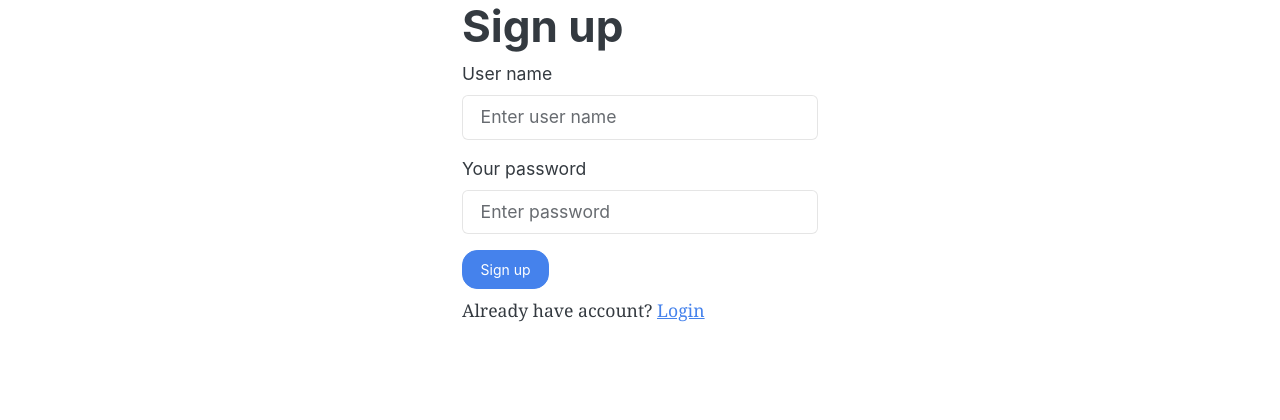
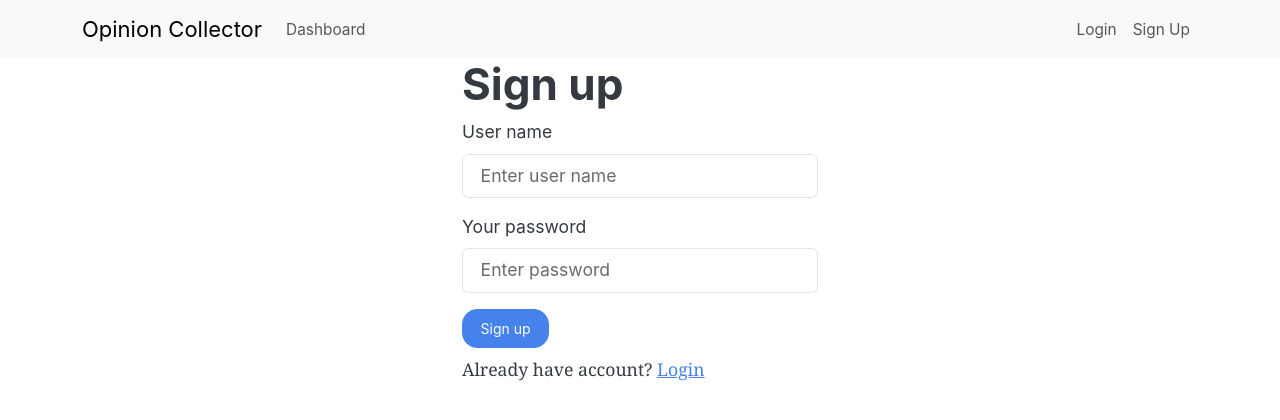
Before and after one commit to cladur/opinion-collector, a React (Create React App) app in the folder frontend/: page /signup in a window 1280 px wide. Shown: the top 420 px of the page. Built offline with nearby package versions, Linux system fonts and the light colour scheme.

Commit message:
feat(frontend): added universal navbar for all pages and error messages on login

```diff
--- a/frontend/src/App.js
+++ b/frontend/src/App.js
@@ -10,6 +10,7 @@
 import Signup from "./components/signup/Signup";
 import Login from "./components/login/Login";
 import Dashboard from "./components/dashboard/Dashboard";
+import Navigation from "./components/Navigation";
 
 import axios from "axios";
 axios.defaults.baseURL = "http://127.0.0.1:8000";
@@ -19,6 +20,7 @@
     return (
       <div>
         <Root>
+          <Navigation />
           <ToastContainer hideProgressBar={true} newestOnTop={true} />
           <Switch>
             <Route path="/signup" component={Signup} />
--- /dev/null
+++ b/frontend/src/components/Navigation.js
@@ -0,0 +1,80 @@
+import React, { Component } from "react";
+import Container from "react-bootstrap/Container";
+import Nav from "react-bootstrap/Nav";
+import Navbar from "react-bootstrap/Navbar";
+
+import { withRouter } from "react-router-dom"; // new import
+import { connect } from "react-redux"; // new import
+
+import { logout } from "./login/LoginActions";
+
+class Navigation extends Component {
+  isAuthenticated() {
+    return localStorage.getItem("token") !== null;
+  }
+
+  getUserName() {
+    var userData = localStorage.getItem("user");
+    var json = JSON.parse(userData);
+    if (json) {
+      return json.username;
+    }
+    return "";
+  }
+
+  onLogout = () => {
+    this.props.logout();
+  };
+
+  userContent() {
+    if (this.isAuthenticated()) {
+      return (
+        <Nav>
+          <Navbar.Text>
+            User: <b>{this.getUserName()}</b>
+          </Navbar.Text>
+          <Nav.Link onClick={this.onLogout}>Logout</Nav.Link>
+        </Nav>
+      );
+    } else {
+      return (
+        <Nav>
+          <Nav.Link href="/login">Login</Nav.Link>
+          <Nav.Link href="/signup">Sign Up</Nav.Link>
+        </Nav>
+      );
+    }
+  }
+
+  handleRefresh = () => {
+    // by calling this method react re-renders the component
+    this.setState({});
+  };
+
+  render() {
+    return (
+      <Navbar bg="light" expand="lg" margin="0" padding="0">
+        <Container>
+          <Navbar.Brand href="/">Opinion Collector</Navbar.Brand>
+          <Navbar.Toggle aria-controls="basic-navbar-nav" />
+          <Navbar.Collapse id="basic-navbar-nav">
+            <Nav className="me-auto">
+              <Nav.Link href="/dashboard">Dashboard</Nav.Link>
+            </Nav>
+          </Navbar.Collapse>
+          <Navbar.Collapse className="justify-content-end">
+            {this.userContent()}
+          </Navbar.Collapse>
+        </Container>
+      </Navbar>
+    );
+  }
+}
+
+const mapStateToProps = (state) => ({
+  auth: state.auth,
+});
+
+export default connect(mapStateToProps, {
+  logout,
+})(withRouter(Navigation));
--- a/frontend/src/components/dashboard/Dashboard.js
+++ b/frontend/src/components/dashboard/Dashboard.js
@@ -3,7 +3,7 @@
 import { connect } from "react-redux";
 import { withRouter } from "react-router-dom";
 
-import { Container, Navbar, Nav } from "react-bootstrap";
+import { Container } from "react-bootstrap";
 import { logout } from "../login/LoginActions";
 
 import ProductsList from "../products/ProductsList";
@@ -15,19 +15,8 @@
   };
 
   render() {
-    const { user } = this.props.auth;
     return (
       <div>
-        <Navbar bg="light">
-          <Navbar.Brand href="/">Home</Navbar.Brand>
-          <Navbar.Toggle />
-          <Navbar.Collapse className="justify-content-end">
-            <Navbar.Text>
-              User: <b>{user.username}</b>
-            </Navbar.Text>
-            <Nav.Link onClick={this.onLogout}>Logout</Nav.Link>
-          </Navbar.Collapse>
-        </Navbar>
         <Container>
           <ProductsList />
           <AddProduct />
--- a/frontend/src/components/login/Login.js
+++ b/frontend/src/components/login/Login.js
@@ -36,23 +36,30 @@
               <Form.Group className="mb-3" controlId="usernameId">
                 <Form.Label>User name</Form.Label>
                 <Form.Control
+                  isInvalid={this.props.auth.usernameError}
                   type="text"
                   name="username"
                   placeholder="Enter user name"
                   value={this.state.username}
                   onChange={this.onChange}
                 />
+                <Form.Control.Feedback type="invalid">
+                  {this.props.auth.usernameError}
+                </Form.Control.Feedback>
               </Form.Group>
-
               <Form.Group className="mb-3" controlId="passwordId">
                 <Form.Label>Your password</Form.Label>
                 <Form.Control
+                  isInvalid={this.props.auth.passwordError}
                   type="password"
                   name="password"
                   placeholder="Enter password"
                   value={this.state.password}
                   onChange={this.onChange}
                 />
+                <Form.Control.Feedback type="invalid">
+                  {this.props.auth.passwordError}
+                </Form.Control.Feedback>
               </Form.Group>
             </Form>
             <Button color="primary" onClick={this.onLoginClick}>
--- a/frontend/src/components/login/LoginActions.js
+++ b/frontend/src/components/login/LoginActions.js
@@ -1,7 +1,12 @@
 import axios from "axios";
 import { push } from "connected-react-router";
 import { toast } from "react-toastify";
-import { SET_TOKEN, SET_CURRENT_USER, UNSET_CURRENT_USER } from "./LoginTypes";
+import {
+  SET_TOKEN,
+  SET_CURRENT_USER,
+  UNSET_CURRENT_USER,
+  SET_CURRENT_USER_ERROR,
+} from "./LoginTypes";
 import { setAxiosAuthToken, toastOnError } from "../../utils/Utils";
 
 export const login = (userData, redirectTo) => (dispatch) => {
@@ -14,8 +19,11 @@
       dispatch(getCurrentUser(redirectTo));
     })
     .catch((error) => {
-      dispatch(unsetCurrentUser());
-      toastOnError(error);
+      dispatch({
+        type: SET_CURRENT_USER_ERROR,
+        errorData: error.response.data,
+      });
+      // toastOnError(error);
     });
 };
 
@@ -31,7 +39,7 @@
     })
     .catch((error) => {
       dispatch(unsetCurrentUser());
-      toastOnError(error);
+      // toastOnError(error);
     });
 };
 
@@ -72,7 +80,7 @@
     .then((response) => {
       dispatch(unsetCurrentUser());
       dispatch(push("/"));
-      toast.success("Logout successful.");
+      // toast.success("Logout successful.");
     })
     .catch((error) => {
       dispatch(unsetCurrentUser());
--- a/frontend/src/components/login/LoginReducer.js
+++ b/frontend/src/components/login/LoginReducer.js
@@ -1,9 +1,16 @@
-import { SET_TOKEN, SET_CURRENT_USER, UNSET_CURRENT_USER } from "./LoginTypes";
+import {
+  SET_TOKEN,
+  SET_CURRENT_USER,
+  UNSET_CURRENT_USER,
+  SET_CURRENT_USER_ERROR,
+} from "./LoginTypes";
 
 const initialState = {
   isAuthenticated: false,
   user: {},
   token: "",
+  usernameError: "",
+  passwordError: "",
 };
 
 export const loginReducer = (state = initialState, action) => {
@@ -21,6 +28,19 @@
       };
     case UNSET_CURRENT_USER:
       return initialState;
+    case SET_CURRENT_USER_ERROR:
+      const errorState = {
+        usernameError: "",
+        passwordError: "",
+        isSubmitted: false,
+      };
+      if (action.errorData.hasOwnProperty("username")) {
+        errorState.usernameError = action.errorData["username"];
+      }
+      if (action.errorData.hasOwnProperty("password")) {
+        errorState.passwordError = action.errorData["password"];
+      }
+      return errorState;
     default:
       return state;
   }
--- a/frontend/src/components/login/LoginTypes.js
+++ b/frontend/src/components/login/LoginTypes.js
@@ -1,3 +1,4 @@
 export const SET_TOKEN = "SET_TOKEN";
 export const SET_CURRENT_USER = "SET_CURRENT_USER";
 export const UNSET_CURRENT_USER = "UNSET_CURRENT_USER";
+export const SET_CURRENT_USER_ERROR = "SET_CURRENT_USER_ERROR";
--- a/frontend/src/components/signup/SignupActions.js
+++ b/frontend/src/components/signup/SignupActions.js
@@ -23,7 +23,7 @@
       if (error.response) {
         // The request was made and the server responded with a status code
         // that falls out of the range of 2xx
-        toast.error(JSON.stringify(error.response.data));
+        // toast.error(JSON.stringify(error.response.data));
         dispatch({
           type: CREATE_USER_ERROR,
           errorData: error.response.data,
--- a/frontend/src/components/signup/SignupReducer.js
+++ b/frontend/src/components/signup/SignupReducer.js
@@ -9,7 +9,7 @@
 const initialState = {
   usernameError: "",
   passwordError: "",
-  isSubimtted: false,
+  isSubmitted: false,
 };
 
 // define how action will change the state of the store
@@ -19,13 +19,13 @@
       return {
         usernameError: "",
         passwordError: "",
-        isSubimtted: true,
+        isSubmitted: true,
       };
     case CREATE_USER_ERROR:
       const errorState = {
         usernameError: "",
         passwordError: "",
-        isSubimtted: false,
+        isSubmitted: false,
       };
       if (action.errorData.hasOwnProperty("username")) {
         errorState.usernameError = action.errorData["username"];
@@ -38,7 +38,7 @@
       return {
         usernameError: "",
         passwordError: "",
-        isSubimtted: false,
+        isSubmitted: false,
       };
     default:
       return state;
```
Also changed, not shown: 1 other file (tests, documents, lock files or other folders).
